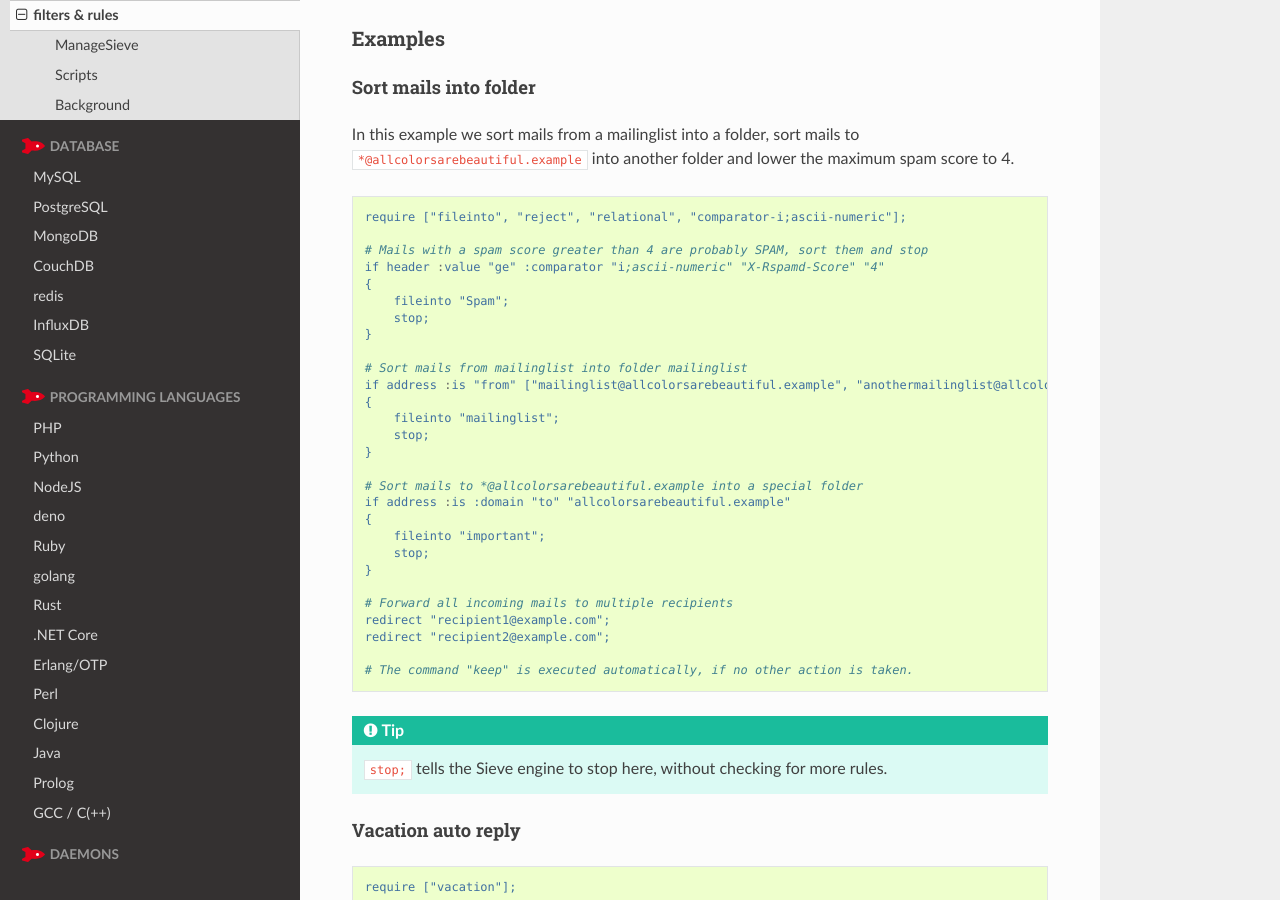
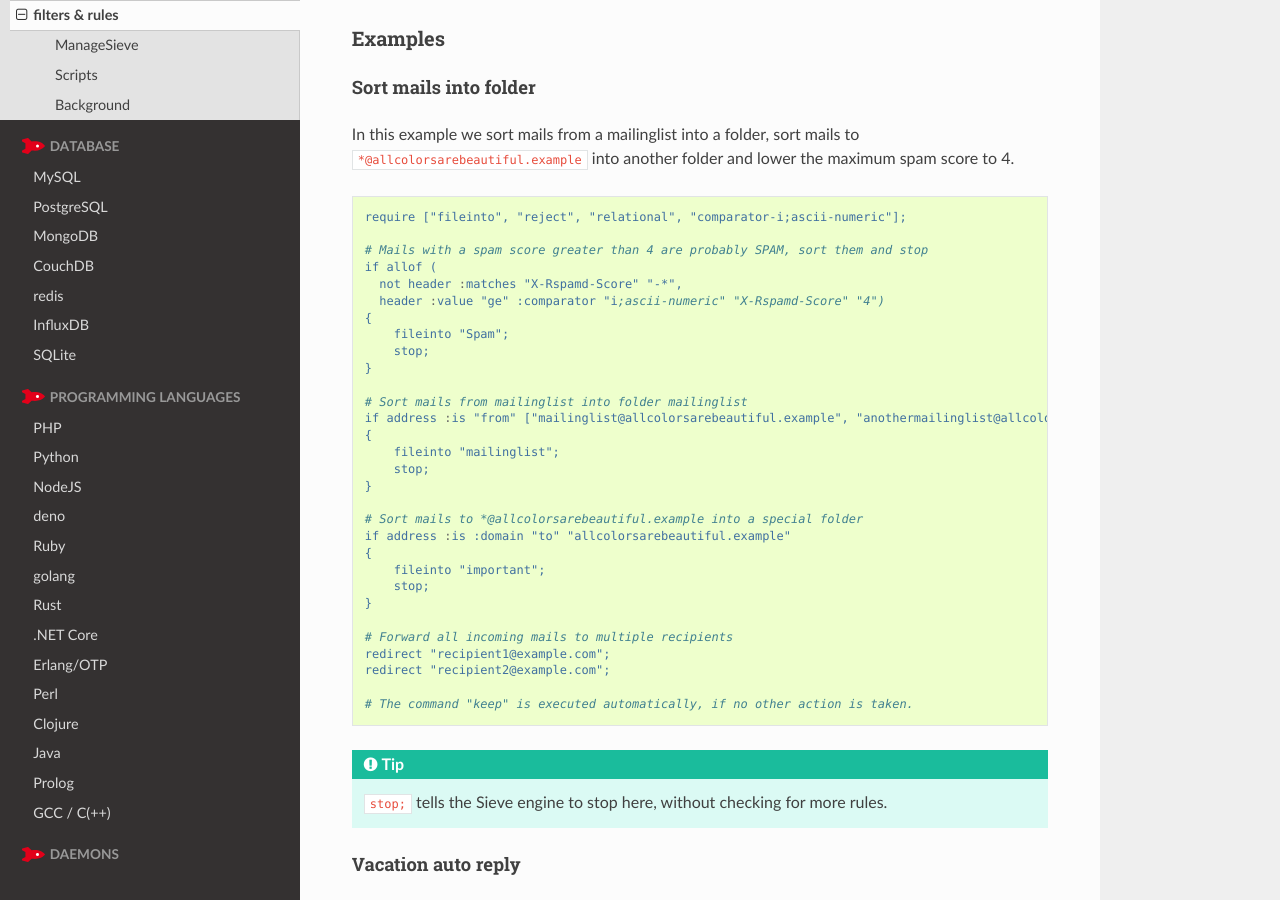
Before and after one commit to Uberspace/manual, a Sphinx documentation site: the page built from source/mail-filters.rst, in a window 1280 px wide and 900 px high, scrolled down 1066 px. Built offline with Sphinx 7.4.7 and the Read the Docs theme 2.0.0, drawn with Linux system fonts in a browser that asks for light colours.

Commit message:
Make sure the Spam-score is not negative
The previous rule lead to messages with negative spam score lower than –4 to be considered SPAM.
cf. https://doc.dovecot.org/configuration_manual/sieve/examples/#direct-filtering-using-message-header
»Be very careful when matching against spam score headers using the relational extension and the i;ascii-numeric comparator. This comparator can only be used to match unsigned integers. Strings that do not begin with a digit character represent positive infinity and will therefore always be larger than any score mentioned in your rule! That is why the above example first checks the minus sign explicitly.«

```diff
--- a/source/mail-filters.rst
+++ b/source/mail-filters.rst
@@ -50,7 +50,9 @@ In this example we sort mails from a mailinglist into a folder, sort mails to ``
     require ["fileinto", "reject", "relational", "comparator-i;ascii-numeric"];
 
     # Mails with a spam score greater than 4 are probably SPAM, sort them and stop
-    if header :value "ge" :comparator "i;ascii-numeric" "X-Rspamd-Score" "4"
+    if allof (
+      not header :matches "X-Rspamd-Score" "-*",
+      header :value "ge" :comparator "i;ascii-numeric" "X-Rspamd-Score" "4")
     {
         fileinto "Spam";
         stop;
```
